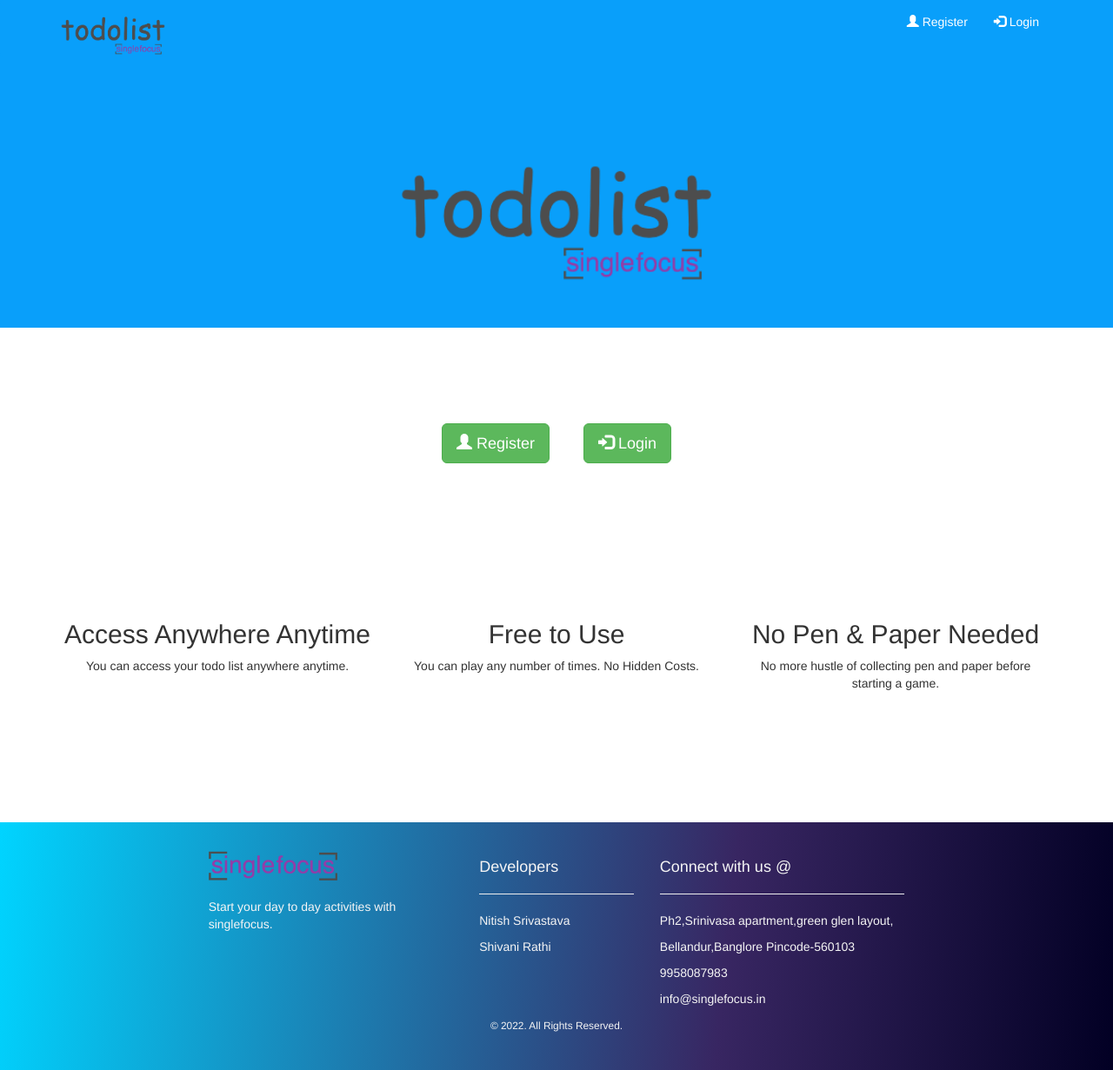
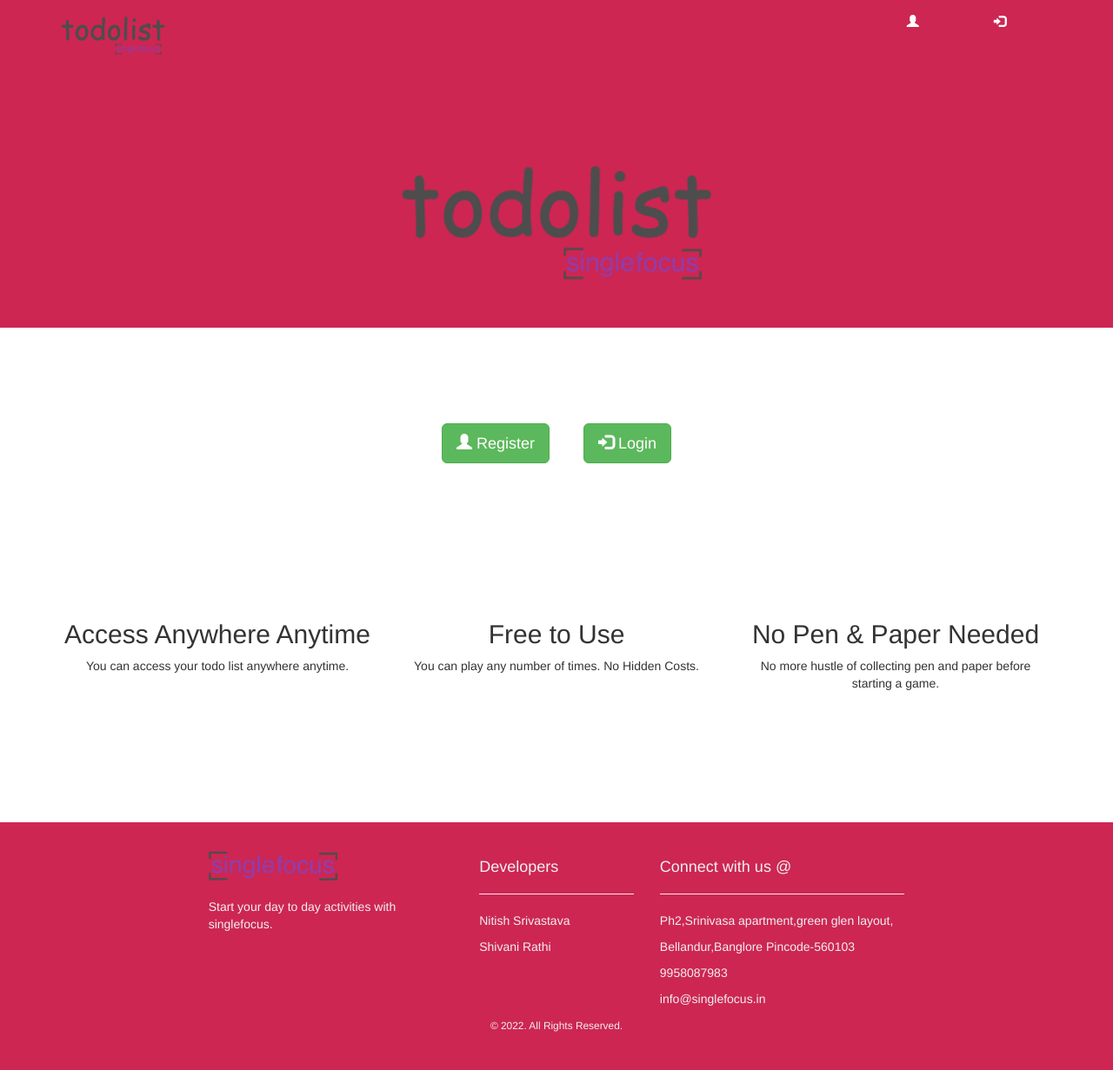
Before and after one commit to Shivanirathi8494/TodoList, a Flask app: page / in a window 1280 px wide. Shown: the whole page at 87% size. Run offline with Flask 2, Linux system fonts and the light colour scheme; some libraries are stand-ins or nearby versions.

Commit message:
Add files via upload

```diff
--- a/static/todoListApp.css
+++ b/static/todoListApp.css
@@ -1,7 +1,9 @@
 .tilebutton{
  float: right !important;
- margin-left: 2px;
- margin-right: 2px;
+ margin-left: 1px;
+ margin-right: 1px;
+ border-radius: 65%;
+ /*border-image-width: 0;*/
 }
 .secondary-color{
 color: #ebd8f0 !important;
@@ -9,34 +11,48 @@ background-color: #ebd8f0 !important;
 }
 .primary-color{
 /*color: #923da8 !important;*/
+/*color: #ffffff !important;*/
+/*background-color: #923da8;*/
 color: #ffffff !important;
-/*background-color: #923da8;*/
 }
 .white-bg{
 background-color: #ffffff;
 border-color: #ffffff;
 }
-/*.custom-bg
-{
-background: rgb(161,233,255);
-background: linear-gradient(90deg, rgba(161,233,255,1) 0%, rgba(255,223,176,1) 100%);
-}*/
-
+.offwhite-bg{
+background-color: #f0f0f0;
+border-color: #f0f0f0;
+}
 .custom-bg
 {
-background: #099ffa;
+background: #cd2653;
+color:#cd2653 ;
+/*099ffa;*/
 /*background: rgb(0,212,255,1);*/
 /*background: linear-gradient(276deg, rgba(2,0,36,1) 0%, rgba(56,38,98,1) 35%, rgba(0,212,255,1) 100%);*/
 }
+.custom-color
+{
+/*background: #cd2653;*/
+color:#cd2653 ;
+/*099ffa;*/
+/*background: rgb(0,212,255,1);*/
+/*background: linear-gradient(276deg, rgba(2,0,36,1) 0%, rgba(56,38,98,1) 35%, rgba(0,212,255,1) 100%);*/
+}
+.light-grey
+{
+    color: #818181;
+}
 
 footer {
-background: rgb(2,0,36);
-background: linear-gradient(276deg, rgba(2,0,36,1) 0%, rgba(56,38,98,1) 35%, rgba(0,212,255,1) 100%);
-color: #f5f5f5;
+/*background: rgb(2,0,36);*/
+/*background: linear-gradient(276deg, rgba(2,0,36,1) 0%, rgba(56,38,98,1) 35%, rgba(0,212,255,1) 100%);*/
+background: #cd2653;
+color: #f0f0f0;
 padding: 32px;
 }
 footer a {
-color: #f5f5f5;
+color: #f0f0f0;
 }
 footer a:hover {
 color: #777;
@@ -49,3 +65,104 @@ background: inherit;
 background: inherit;
 border-width: 0px;
 }
+
+.navbar-nav li a:hover, .navbar-nav li.active a {
+    color: #fff !important;
+    background-color: #cd2653 !important;
+    border-radius: 5px;
+    /*min-height: 70px;*/
+  }
+
+   .navbar-default .navbar-toggle {
+    border-color: transparent;
+    color: #cd2653 !important;
+  }
+   .navbar li a, .navbar .navbar-brand {
+    color: #cd2653 !important;
+  }
+  .bg-grey-dark {
+    background-color: #424242;
+  }
+
+.slideanim {visibility:hidden;}
+  .slide {
+    animation-name: slide;
+    -webkit-animation-name: slide;
+    animation-duration: 1s;
+    -webkit-animation-duration: 1s;
+    visibility: visible;
+  }
+  @keyframes slide {
+    0% {
+      opacity: 0;
+      transform: translateY(70%);
+    }
+    100% {
+      opacity: 1;
+      transform: translateY(0%);
+    }
+  }
+  @-webkit-keyframes slide {
+    0% {
+      opacity: 0;
+      -webkit-transform: translateY(70%);
+    }
+    100% {
+      opacity: 1;
+      -webkit-transform: translateY(0%);
+    }
+  }
+  @media screen and (max-width: 768px) {
+    .col-sm-4 {
+      text-align: center;
+      margin: 25px 0;
+    }
+    .btn-lg {
+      width: 100%;
+      margin-bottom: 35px;
+    }
+  }
+  @media screen and (max-width: 480px) {
+    .logo {
+      font-size: 150px;
+    }
+  }
+  .fab {
+  padding:20 px;
+  font-size: 30px;
+  width: 30px;
+  text-align: center;
+  text-decoration: none;
+  margin: 7px 4px;
+  /*border-radius: 50%;*/
+}
+
+/* Add a hover effect if you want */
+.fa:hover {
+  color: white !important;
+  opacity: 0.9;
+}
+
+/* Set a specific color for each brand */
+/* Facebook */
+.fa-facebook {
+  background: #3B5998;
+  color: white;
+}
+
+/* Twitter */
+.fa-twitter {
+  background: #55ACEE;
+  color: white;
+}
+.fa-linkedin {
+  background: #007bb5;
+  color: white;
+}
+.fa-instagram {
+  background: #ff6900;
+  color: white;
+}
+.bg-grey {
+    background-color: #f6f6f6;
+  }
```
